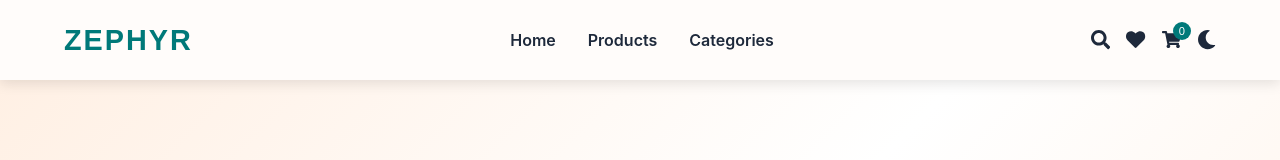
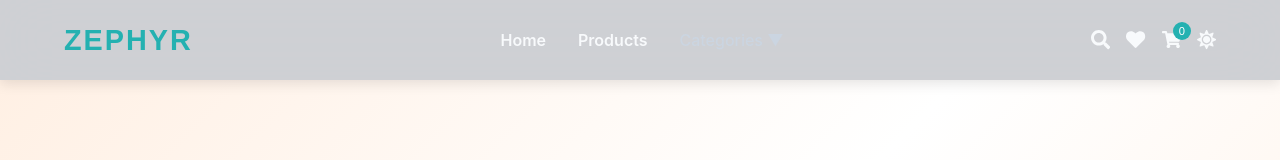
Before and after one commit to kamalsrinivasan04/ZEPHYR_E-commerce, a React (Vite) app: page / in a window 1280 px wide. Both pictures are taken after a click on the button 1206 px from the left and 40 px from the top of the page. Shown: the top 160 px of the page. Built offline with nearby package versions, Linux system fonts and the light colour scheme.

Commit message:
Changes before New Changes

```diff
--- a/src/components/Navbar/Navbar.css
+++ b/src/components/Navbar/Navbar.css
@@ -133,3 +133,48 @@
 
   font-size:0.7rem;
 }
+.categories-menu{
+  position:relative;
+
+  cursor:pointer;
+
+  font-weight:500;
+}
+
+.dropdown-menu{
+  position:absolute;
+
+  top:100%;
+
+  left:0;
+
+  min-width:220px;
+
+  background:var(--surface);
+
+  border-radius:12px;
+
+  box-shadow:var(--shadow);
+
+  padding:10px;
+
+  display:flex;
+
+  flex-direction:column;
+
+  z-index:2000;
+}
+
+.dropdown-item{
+  padding:10px 12px;
+
+  border-radius:8px;
+
+  transition:var(--transition);
+}
+
+.dropdown-item:hover{
+  background:var(--primary);
+
+  color:white;
+}
--- a/src/components/Navbar/Navbar.jsx
+++ b/src/components/Navbar/Navbar.jsx
@@ -1,4 +1,4 @@
-import { useContext } from "react";
+import { useContext,useState } from "react";
 
 import {CartContext} from "../../context/CartContext";
 
@@ -20,6 +20,23 @@ import "./Navbar.css";
 
 function Navbar({ openCart }) {
   const { cartItems } = useContext(CartContext);
+  const {
+  darkMode,
+  toggleTheme,
+  } = useContext(ThemeContext);
+  const [showCategories, setShowCategories] =
+  useState(false);
+
+  const categories = [
+    "Audio",
+    "Mobile Devices",
+    "Wearables",
+    "Computing",
+    "Smart Home",
+    "Accessories",
+    "Gaming",
+    "Entertainment",
+  ];
   return (
     <nav className="navbar">
 
@@ -43,10 +60,42 @@ function Navbar({ openCart }) {
           </Link>
         </li>
 
-        <li>
-          <Link to="#">
-            Categories
-          </Link>
+        <li
+          className="categories-menu"
+          onMouseEnter={() =>
+            setShowCategories(true)
+          }
+          onMouseLeave={() =>
+            setShowCategories(false)
+          }
+        >
+
+          <span>
+            Categories ▼
+          </span>
+
+          {showCategories && (
+            <div className="dropdown-menu">
+
+              {categories.map(
+                (category) => (
+
+                  <Link
+                    key={category}
+                    to={`/products?category=${encodeURIComponent(
+                      category
+                    )}`}
+                    className="dropdown-item"
+                  >
+                    {category}
+                  </Link>
+
+                )
+              )}
+
+            </div>
+          )}
+
         </li>
 
       </ul>
@@ -85,11 +134,14 @@ function Navbar({ openCart }) {
 
         <button
           className="nav-icon"
-          onClick={() =>
-            alert("Dark Mode Coming Soon")
+          onClick={toggleTheme}
+        >
+
+          {darkMode
+            ? <FaSun />
+            : <FaMoon />
           }
-        >
-          <FaMoon />
+
         </button>
 
     </div>
--- a/src/styles/global.css
+++ b/src/styles/global.css
@@ -24,6 +24,25 @@
   --transition:all 0.3s ease;
 }
 
+body.dark{
+
+  --primary:#24B1B1;
+
+  --secondary:#007979;
+
+  --background:#0F172A;
+
+  --accent:#1E293B;
+
+  --heading:#F8FAFC;
+
+  --body:#CBD5E1;
+
+  --surface:#1E293B;
+
+  --surface-alt:#334155;
+}
+
 /* Actual Styling */
 
 *{
@@ -34,8 +53,12 @@
 
 body{
   font-family:Inter,sans-serif;
+
   background:var(--background);
+
   color:var(--body);
+
+  transition:all 0.3s ease;
 }
 
 a{
```
